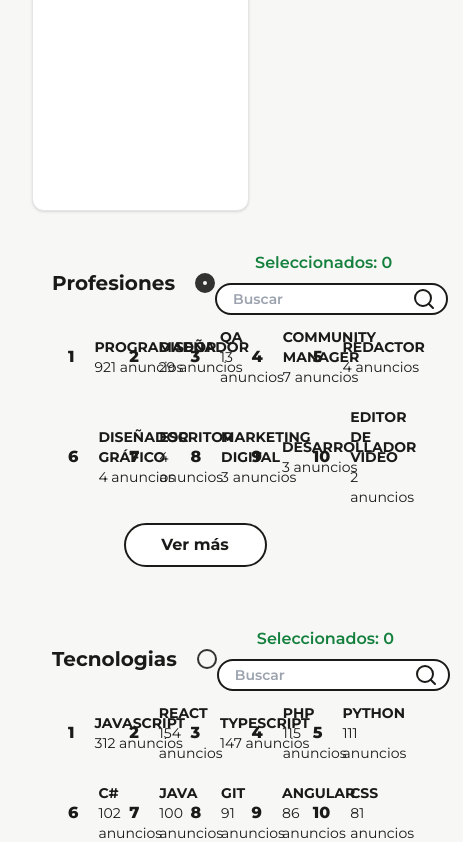
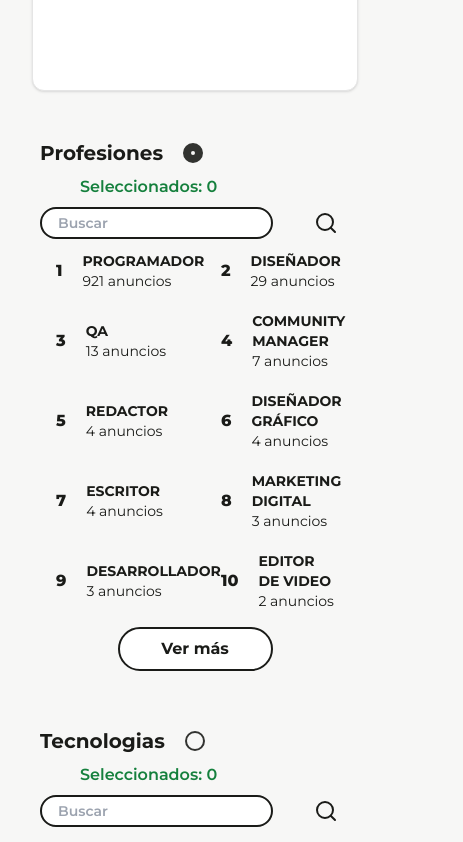
Before and after one commit to AdrianSouto/techpath, a Next.js app: page / in a window 390 px wide. Shown: the part 9800-10642 px from the top of the page, 463 px wide, since content can reach past the window. Built offline with nearby package versions, Linux system fonts and the light colour scheme; a web font is replaced by a local one.

Commit message:
Responsive Personalizado.tsx chart

```diff
--- a/app/components/Personalizado.tsx
+++ b/app/components/Personalizado.tsx
@@ -166,11 +166,11 @@ export default function Personalizado({dataIndex, dataCount}: Props) {
     return (
         <section>
             <div className={'flex flex-col w-full'}>
-                <div className={'flex flex-col w-1/3 text-pretty'}>
+                <div className={'flex flex-col w-full lg:w-1/3 text-pretty'}>
                     <h1 className={'font-bold text-3xl'}>Grafico Personalizado</h1>
                     <p>Seleccione la información que desee conocer y la pondremos a su disposición</p>
                 </div>
-                <div className={'w-2/3'}>
+                <div className={'w-full lg:p-28'}>
                     <MyBarChart name={'General'} description={'Grafico generado a partir de los filtros anteriores'}
                                 data={mySort(filterGeneral)}/>
 
--- a/app/components/SectionGeneral.tsx
+++ b/app/components/SectionGeneral.tsx
@@ -26,8 +26,9 @@ export default function SectionGeneral({
                                        }: Props) {
     const [searchText, setSearchText] = useState('')
     const [showMore, setShowMore] = useState(false)
-    return <div className={'flex flex-col p-5 mt-5 space-y-3  '}>
-        <div className={'flex justify-between'}>
+    return (
+        <div className={'flex flex-col p-2 lg:p-5 space-y-3 mt-10 lg:mt-0'}>
+            <div className={'flex lg:flex-row flex-col space-y-2 justify-between'}>
                 <div className={'flex space-x-5 items-center'}>
                     <h2 className={' font-bold text-xl '}>{title}</h2>
                     <div
@@ -55,7 +56,7 @@ export default function SectionGeneral({
                 <More filter={filter} setFilter={setFilter} setShowMore={setShowMore} data={data}/>
                 :
                 <div className={"flex flex-col space-y-4 items-center"}>
-                <div className={"grid grid-cols-5 gap-5 w-full"}>
+                    <div className={"grid grid-cols-2 lg:grid-cols-5 gap-5 w-full"}>
                         {
                             mySort(data).map(([name, cantidad], index) => {
                                 return (
@@ -90,5 +91,6 @@ export default function SectionGeneral({
                 </div>
 
             }
-    </div>;
+        </div>
+    )
 }
```
Lines whose indentation alone changed are shown as unchanged.
